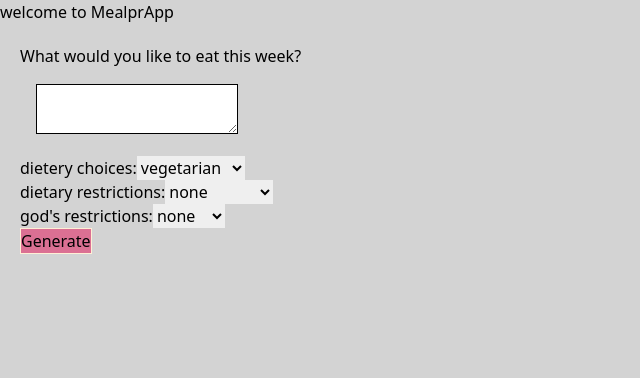
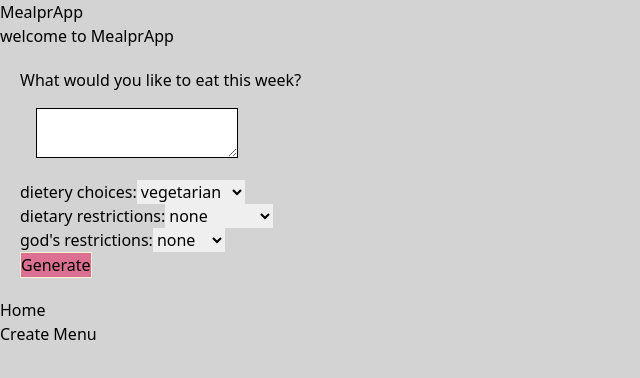
Before and after one commit to Hainebach/MealprApp, a Next.js app: page / in a window 1280 px wide. Shown: the top 378 px of the page, without its empty margins (0-640 px from the left). Built offline with nearby package versions, Linux system fonts and the light colour scheme.

Commit message:
create Layout with header and navbar

```diff
--- /dev/null
+++ b/component/Header/Header.jsx
@@ -0,0 +1,12 @@
+import React from "react";
+import Link from "next/link";
+
+export default function Header() {
+  return (
+    <>
+      <Link href="/">
+        <h1 className="header">MealprApp</h1>
+      </Link>
+    </>
+  );
+}
--- /dev/null
+++ b/component/Layout/Layout.jsx
@@ -0,0 +1,13 @@
+import React from "react";
+import Header from "../Header/Header";
+import Navbar from "../Navbar/Navbar";
+
+export default function Layout({ children }) {
+  return (
+    <>
+      <Header />
+      {children}
+      <Navbar />
+    </>
+  );
+}
--- /dev/null
+++ b/component/Navbar/Navbar.jsx
@@ -0,0 +1,27 @@
+import React from "react";
+import Link from "next/link";
+
+export default function Navbar({ menuData, scheduleData }) {
+  return (
+    <nav className="navbar">
+      <ul>
+        <li>
+          <Link href="/">Home</Link>
+        </li>
+        <li>
+          <Link href="/create-menu">Create Menu</Link>
+        </li>
+        {menuData && (
+          <li>
+            <Link href="/menu">Menu</Link>
+          </li>
+        )}
+        {scheduleData && (
+          <li>
+            <Link href="/schedule">Schedule</Link>
+          </li>
+        )}
+      </ul>
+    </nav>
+  );
+}
--- a/src/pages/index.js
+++ b/src/pages/index.js
@@ -1,3 +1,4 @@
+import Layout from "../../component/Layout/Layout";
 import ResponseDisplay from "../../component/ResponseDisplay/ResponseDisplay";
 import UserInputForm from "../../component/UserInputForm/UserInputForm";
 import { useState } from "react";
@@ -16,7 +17,7 @@ export default function Home() {
   };
 
   return (
-    <main>
+    <Layout>
       <h1>welcome to MealprApp</h1>
       <UserInputForm onResponse={handleResponse} />
       <ResponseDisplay
@@ -26,6 +27,6 @@ export default function Home() {
         scheduleData={scheduleData}
         setScheduleData={setScheduleData}
       />
-    </main>
+    </Layout>
   );
 }
```
